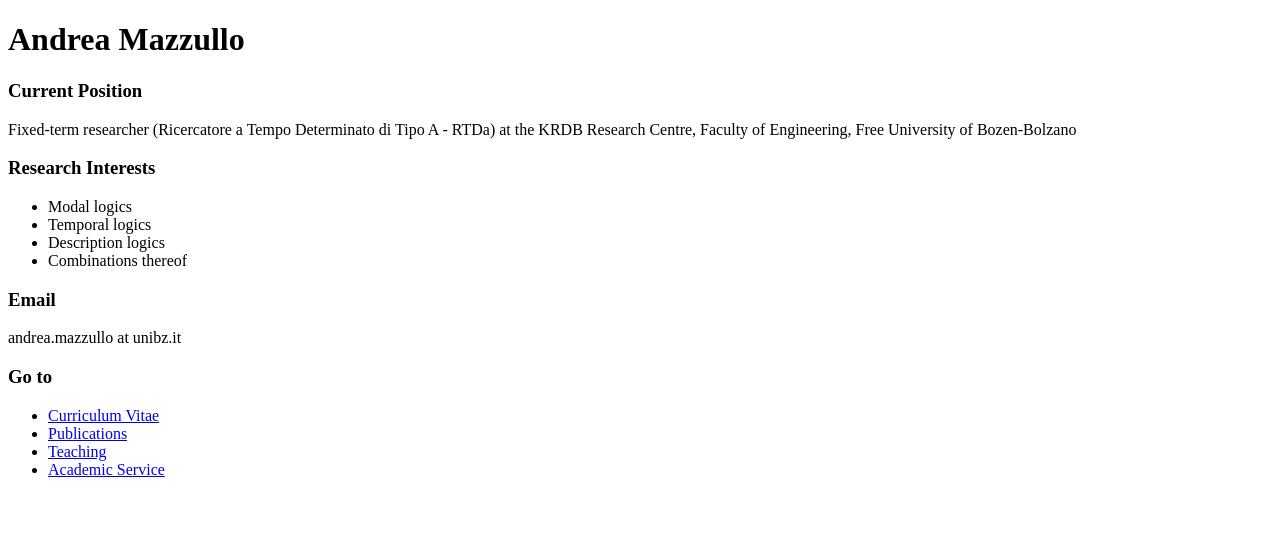
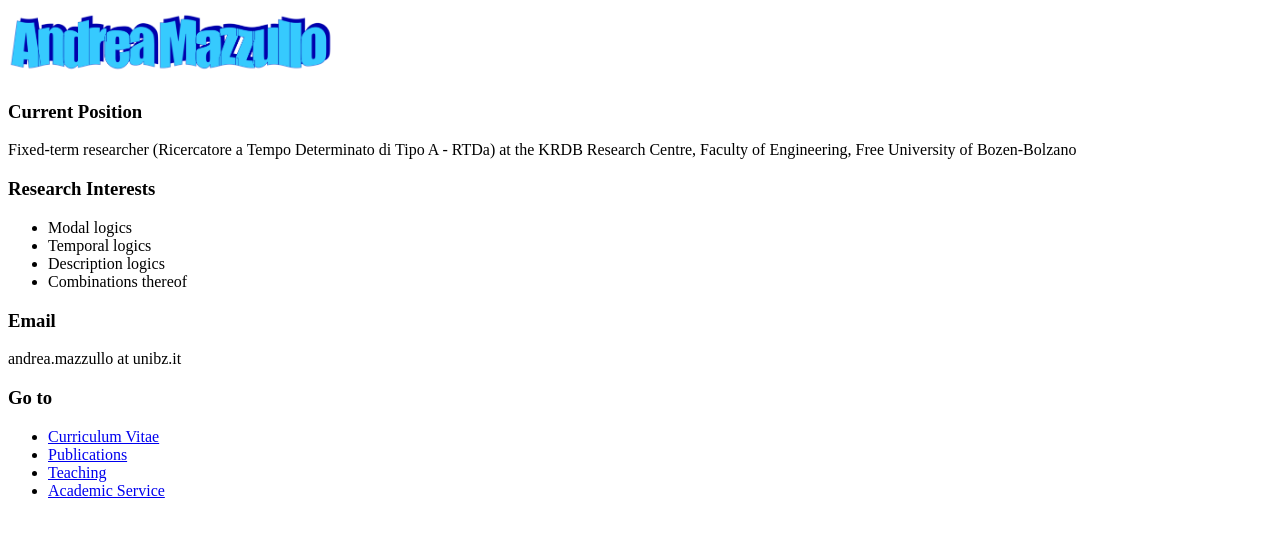
Before and after one commit to AndreaMazzullo/AndreaMazzullo.github.io, a plain HTML site: page index.html in a window 1280 px wide. Drawn offline with Linux system fonts and the light colour scheme.

Commit message:
Title image

```diff
--- a/index.html
+++ b/index.html
@@ -4,10 +4,18 @@
   <meta charset="UTF-8">
   <title>Andrea Mazzullo</title>
   <!-- <link rel="stylesheet" href="style.css"> -->
+  <style>
+  .title-image {
+    height: 60px; /* Adjust as needed */
+    margin: 5px 0;
+    transition: all 0.3s ease; /* Smooth hover effect */
+  }
+  </style>
 </head>
 <body>
   <header>
-    <h1>Andrea Mazzullo</h1>
+    <!-- <h1>Andrea Mazzullo</h1> -->
+    <img src="index.png" alt="Andrea Mazzullo" class="title-image">
   </header>
 
   <main>
--- a/style.css
+++ b/style.css
@@ -27,6 +27,7 @@ header h1 {
   margin-bottom: 0.2em;
   color: #2c3e50;
 }
+
 
 /* Navigation menu */
 nav ul {
```
Also changed, not shown: curriculum.html (+10 -0 lines), curriculum.png (added), index.png (added), index1.png (added), publications.png (added), service.png (added), teaching.png (added), 2 other files.
